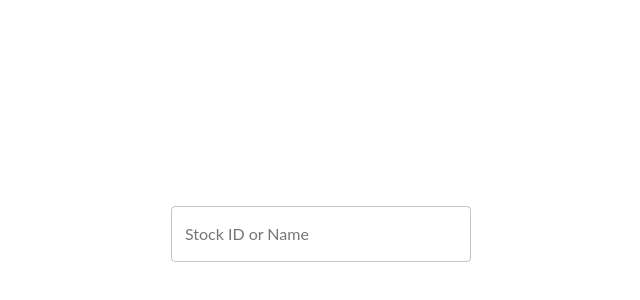
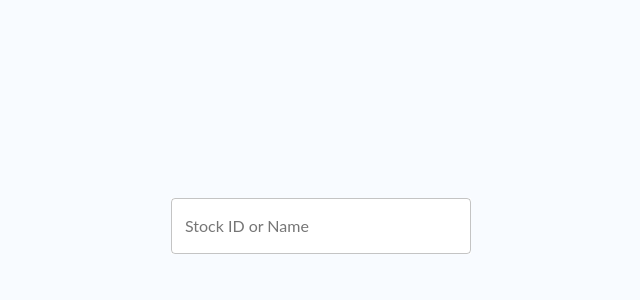
Before and after one commit to ken556621/stock-client, a Next.js app: page / in a window 1280 px wide. Shown: the part 28-328 px from the top of the page, without its empty margins (319-959 px from the left). Built offline with nearby package versions, Linux system fonts and the light colour scheme.

Commit message:
Revise theme

```diff
--- a/components/StockSearchBar.js
+++ b/components/StockSearchBar.js
@@ -5,8 +5,11 @@ import TextField from '@material-ui/core/TextField';
 import Autocomplete from '@material-ui/lab/Autocomplete';
 
 const useStockSearchBarStyle = makeStyles(theme => ({
+    root: {
+        width: 300
+    },
     textFieldRoot: {
-
+        backgroundColor: "#fff"
     },
     icon: {
 
@@ -17,7 +20,7 @@ const StockSearchBar = () => {
     const classes = useStockSearchBarStyle();
 
     return (
-        <div style={{ width: 300 }}>
+        <div className={classes.root}>
             <Autocomplete
                 id="free-solo-demo"
                 freeSolo
--- a/package.json
+++ b/package.json
@@ -15,6 +15,7 @@
     "lodash": "^4.17.21",
     "next": "10.1.3",
     "react": "17.0.2",
-    "react-dom": "17.0.2"
+    "react-dom": "17.0.2",
+    "recharts": "^2.0.9"
   }
 }
--- a/pages/_app.js
+++ b/pages/_app.js
@@ -1,11 +1,14 @@
 import { ThemeProvider } from "@material-ui/styles";
+import CssBaseline from '@material-ui/core/CssBaseline';
 
 import theme from "@/theme/theme";
 
 const MyApp = ({ Component, pageProps }) => {
   return (
     <ThemeProvider theme={theme}>
-      <Component {...pageProps} />
+      <CssBaseline>
+        <Component {...pageProps} />
+      </CssBaseline>
     </ThemeProvider>
   )
 }
--- a/pages/api/hello.js
+++ /dev/null
@@ -1,6 +0,0 @@
-// Next.js API route support: https://nextjs.org/docs/api-routes/introduction
-
-export default (req, res) => {
-  res.statusCode = 200
-  res.json({ name: "John Doe" })
-}
--- a/theme/theme.js
+++ b/theme/theme.js
@@ -26,6 +26,19 @@ const theme = createMuiTheme({
     },
     spacing: 5,
     overrides: {
+        MuiCssBaseline: {
+            "@global": {
+                html: {
+                    margin: 0,
+                    padding: 0
+                },
+                body: {
+                    margin: 0,
+                    padding: 0,
+                    backgroundColor: "#f8fbff"
+                }
+            }
+        },
         MuiAppBar: {
             colorDefault: {
                 backgroundColor: "white"
```
Also changed, not shown: 1 other file (tests, documents, lock files or other folders).
